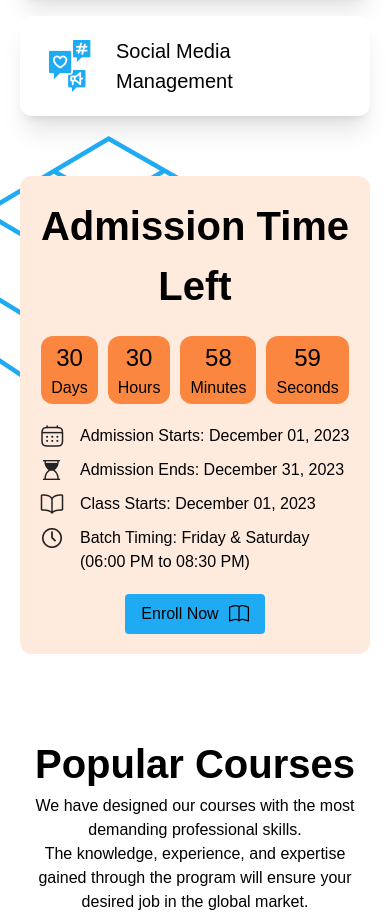
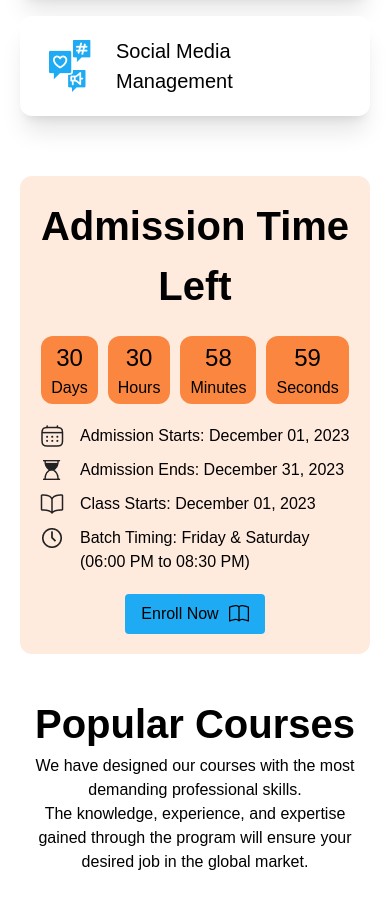
Before and after one commit to NashedShahRoni22/Pathshala-IT, a React (Vite) app: page / in a window 390 px wide. Shown: the part 1300-2212 px from the top of the page. Built offline with nearby package versions, Linux system fonts and the light colour scheme; a web font is replaced by a local one.

Commit message:
Known UI glitch fixed

```diff
--- a/src/pages/home/HomeAdmission.jsx
+++ b/src/pages/home/HomeAdmission.jsx
@@ -8,7 +8,7 @@ import { BsBook } from "react-icons/bs";
 
 export default function HomeAdmission() {
   return (
-    <section className="relative lg:min-h-[80vh] flex items-center">
+    <section className="relative lg:min-h-[80vh] lg:flex lg:items-center">
       <div className="mx-5 md:container md:mx-auto z-10 bg-lightOrange p-5 lg:p-10 rounded-xl my-10">
         <h1 className="text-[40px] lg:text-[60px] text-center">
           Admission Time Left
@@ -76,7 +76,7 @@ export default function HomeAdmission() {
           </button>
         </div>
       </div>
-      <img src={cube} className="absolute top-0 left-0" alt="" />
+      <img src={cube} className="absolute top-0 left-0 hidden lg:block" alt="" />
     </section>
   );
 }
--- a/src/shared/bottombar/BottomBar.jsx
+++ b/src/shared/bottombar/BottomBar.jsx
@@ -100,7 +100,7 @@ export default function BottomBar() {
               <button className="px-4 py-2 bg-orange rounded-r-xl">Submit</button>
             </form>
           </div>
-          <p className="md:block">© Copyright reserved by Pathshala IT 2023</p>
+          <p className="md:hidden">© Copyright reserved by Pathshala IT 2023</p>
         </div>
       </section>
     </footer>
```
